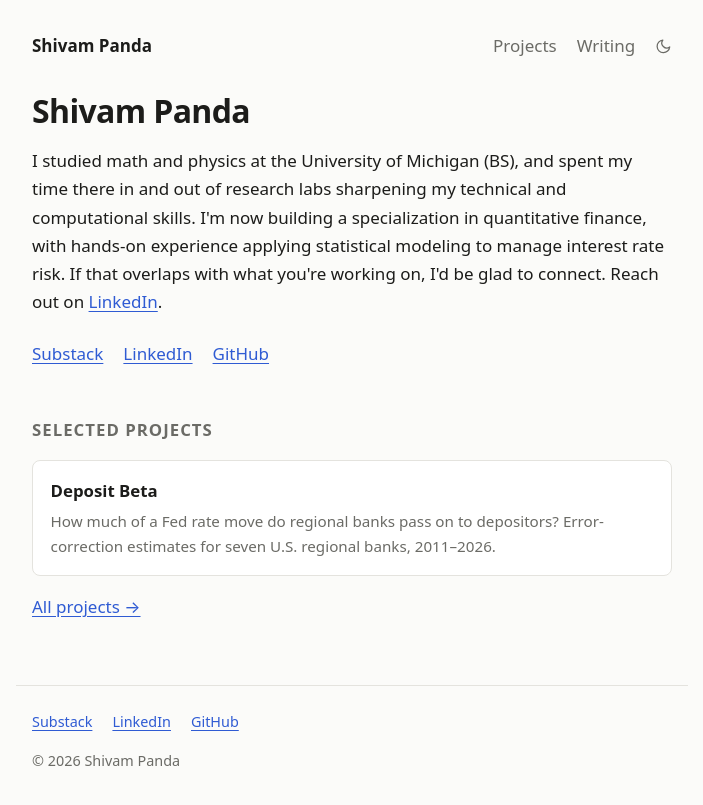
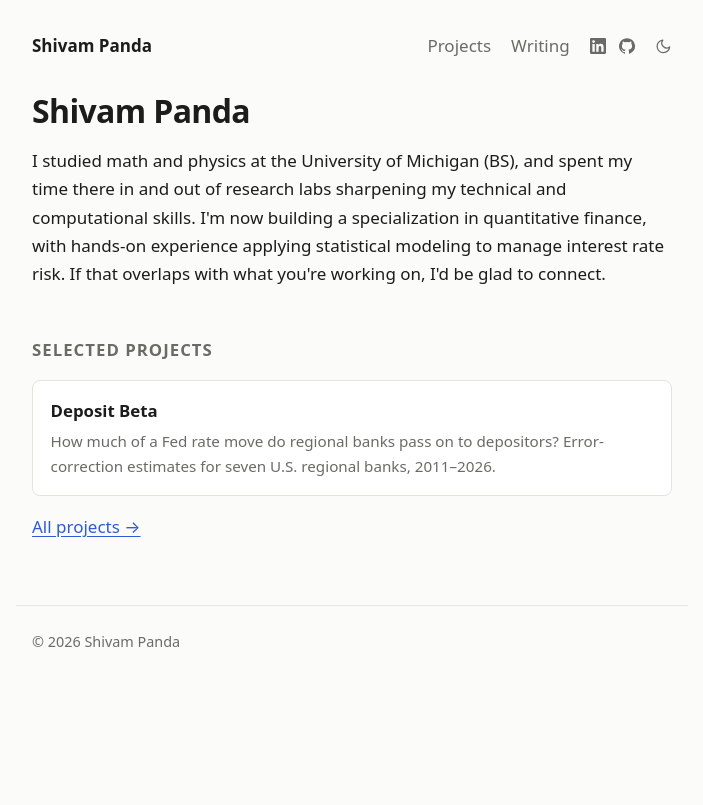
Before and after one commit to Panda5130/Panda5130.github.io, a Jekyll site: the page built from index.html, in a window 1280 px wide. Shown: the top 805 px of the page, without its empty margins (288-991 px from the left). Built offline with Jekyll 4.4.1, drawn with Linux system fonts in a browser that asks for light colours.

Commit message:
Show profile links once, in the header
Substack, LinkedIn and GitHub appeared up to three times on the home page
(header, intro list, footer, plus an inline LinkedIn link). Keep a single
site-wide placement: the existing "Writing" nav link for Substack, plus
LinkedIn and GitHub icons next to the theme toggle. Icons inherit the nav's
muted color var, so light/dark themes need no new colors.

Co-Authored-By: Claude Opus 5.5 <noreply@anthropic.com>
Claude-Session: https://claude.ai/code/session_01Wr5SqVjSpo5LQdzb12Koeo

```diff
--- a/_includes/links.html
+++ b/_includes/links.html
@@ -1,5 +1,5 @@
-<ul class="links">
-  {% if site.links.substack != "" %}<li><a href="{{ site.links.substack }}" rel="me">Substack</a></li>{% endif %}
-  {% if site.links.linkedin != "" %}<li><a href="{{ site.links.linkedin }}" rel="me">LinkedIn</a></li>{% endif %}
-  {% if site.links.github != "" %}<li><a href="{{ site.links.github }}" rel="me">GitHub</a></li>{% endif %}
-</ul>
+{% comment %}Profile icons shown once, in the header nav. Substack is the "Writing" nav link.{% endcomment %}
+<span class="social">
+  {% if site.links.linkedin != "" %}<a class="icon" href="{{ site.links.linkedin }}" rel="me" aria-label="LinkedIn" title="LinkedIn"><svg viewBox="0 0 24 24" fill="currentColor" aria-hidden="true"><path d="M20.45 20.45h-3.56v-5.57c0-1.33-.02-3.04-1.85-3.04-1.85 0-2.14 1.45-2.14 2.94v5.67H9.35V9h3.41v1.56h.05c.48-.9 1.64-1.85 3.37-1.85 3.6 0 4.27 2.37 4.27 5.46v6.28zM5.34 7.43a2.06 2.06 0 1 1 0-4.13 2.06 2.06 0 0 1 0 4.13zM7.12 20.45H3.56V9h3.56v11.45zM22.22 0H1.77C.79 0 0 .77 0 1.73v20.54C0 23.23.79 24 1.77 24h20.45c.98 0 1.78-.77 1.78-1.73V1.73C24 .77 23.2 0 22.22 0z"/></svg></a>{% endif %}
+  {% if site.links.github != "" %}<a class="icon" href="{{ site.links.github }}" rel="me" aria-label="GitHub" title="GitHub"><svg viewBox="0 0 24 24" fill="currentColor" aria-hidden="true"><path d="M12 .3a12 12 0 0 0-3.8 23.38c.6.12.83-.26.83-.57v-2.02c-3.34.73-4.04-1.6-4.04-1.6-.55-1.4-1.34-1.77-1.34-1.77-1.08-.74.09-.73.09-.73 1.2.09 1.83 1.24 1.83 1.24 1.07 1.83 2.8 1.3 3.49 1 .1-.78.42-1.31.76-1.6-2.67-.31-5.47-1.34-5.47-5.93 0-1.31.47-2.38 1.24-3.22-.13-.3-.54-1.52.1-3.18 0 0 1-.32 3.3 1.23a11.5 11.5 0 0 1 6 0c2.28-1.55 3.29-1.23 3.29-1.23.64 1.66.24 2.88.12 3.18.77.84 1.23 1.91 1.23 3.22 0 4.61-2.8 5.62-5.48 5.92.43.37.81 1.1.81 2.22v3.29c0 .32.22.7.82.58A12 12 0 0 0 12 .3"/></svg></a>{% endif %}
+</span>
--- a/_layouts/default.html
+++ b/_layouts/default.html
@@ -17,7 +17,8 @@
     <a class="site-title" href="{{ '/' | relative_url }}">{{ site.title }}</a>
     <nav>
       <a href="{{ '/projects/' | relative_url }}">Projects</a>
-      {% if site.links.substack != "" %}<a href="{{ site.links.substack }}">Writing</a>{% endif %}
+      {% if site.links.substack != "" %}<a href="{{ site.links.substack }}" rel="me">Writing</a>{% endif %}
+      {% include links.html %}
       <button class="theme-toggle" type="button" aria-label="Toggle dark mode" title="Toggle dark mode">
         <svg class="moon" viewBox="0 0 24 24" fill="none" stroke="currentColor" stroke-width="1.8" stroke-linecap="round" stroke-linejoin="round" aria-hidden="true"><path d="M21 12.8A9 9 0 1 1 11.2 3a7 7 0 0 0 9.8 9.8z"/></svg>
         <svg class="sun" viewBox="0 0 24 24" fill="none" stroke="currentColor" stroke-width="1.8" stroke-linecap="round" aria-hidden="true"><circle cx="12" cy="12" r="4"/><path d="M12 2v2M12 20v2M4.9 4.9l1.4 1.4M17.7 17.7l1.4 1.4M2 12h2M20 12h2M4.9 19.1l1.4-1.4M17.7 6.3l1.4-1.4"/></svg>
@@ -28,7 +29,6 @@
     {{ content }}
   </main>
   <footer class="site-footer">
-    {% include links.html %}
     <p>&copy; {{ site.time | date: "%Y" }} {{ site.title }}</p>
   </footer>
   <script>
--- a/assets/css/style.css
+++ b/assets/css/style.css
@@ -75,6 +75,15 @@ nav { display: flex; align-items: baseline; gap: 1.25rem; }
 }
 nav a { color: var(--muted); text-decoration: none; }
 nav a:hover { color: var(--fg); }
+/* Profile icons (LinkedIn, GitHub): same muted color and size as the theme toggle. */
+.social { align-self: center; display: inline-flex; gap: 0.85rem; }
+.social .icon { display: inline-flex; }
+.social svg { width: 1rem; height: 1rem; }
+.social .icon:focus-visible { outline: 2px solid var(--accent); outline-offset: 2px; border-radius: 3px; }
+@media (max-width: 30rem) {
+  .site-header { flex-wrap: wrap; row-gap: 0.75rem; }
+  nav { gap: 1rem; }
+}
 a { color: var(--accent); text-underline-offset: 0.2em; }
 h1 { font-size: 2rem; line-height: 1.2; letter-spacing: -0.02em; margin: 0 0 1rem; }
 h2 { font-size: 1.05rem; text-transform: uppercase; letter-spacing: 0.06em; color: var(--muted); margin: 3rem 0 1rem; }
@@ -84,7 +93,6 @@ pre, code { font-family: ui-monospace, SFMono-Regular, Menlo, monospace; font-si
 pre { background: var(--card); border: 1px solid var(--line); padding: 1rem; overflow-x: auto; border-radius: 6px; }
 .muted, .meta, time { color: var(--muted); }
 .lede { font-size: 1.15rem; color: var(--muted); }
-.links { list-style: none; padding: 0; margin: 1.5rem 0 0; display: flex; flex-wrap: wrap; gap: 0.5rem 1.25rem; }
 .cards { list-style: none; padding: 0; display: grid; gap: 0.75rem; }
 .cards a {
   display: block;
@@ -105,7 +113,7 @@ pre { background: var(--card); border: 1px solid var(--line); padding: 1rem; ove
 .tag { border: 1px solid var(--line); border-radius: 999px; padding: 0 0.6rem; font-size: 0.85rem; }
 .back { margin: 0 0 1.5rem; }
 .site-footer { margin-top: 4rem; padding-top: 1.5rem; padding-bottom: 3rem; border-top: 1px solid var(--line); color: var(--muted); font-size: 0.9rem; }
-.site-footer .links { margin: 0 0 0.5rem; }
+.site-footer p { margin: 0; }
 @media (max-width: 30rem) {
   .posts li { flex-direction: column; gap: 0; }
 }
--- a/index.html
+++ b/index.html
@@ -3,8 +3,7 @@ layout: default
 ---
 <section class="intro">
   <h1>Shivam Panda</h1>
-  <p>I studied math and physics at the University of Michigan (BS), and spent my time there in and out of research labs sharpening my technical and computational skills. I'm now building a specialization in quantitative finance, with hands-on experience applying statistical modeling to manage interest rate risk. If that overlaps with what you're working on, I'd be glad to connect. Reach out on <a href="{{ site.links.linkedin }}">LinkedIn</a>.</p>
-  {% include links.html %}
+  <p>I studied math and physics at the University of Michigan (BS), and spent my time there in and out of research labs sharpening my technical and computational skills. I'm now building a specialization in quantitative finance, with hands-on experience applying statistical modeling to manage interest rate risk. If that overlaps with what you're working on, I'd be glad to connect.</p>
 </section>
 
 {% assign featured = site.projects | where: "featured", true %}
```
Also changed, not shown: README.md.
